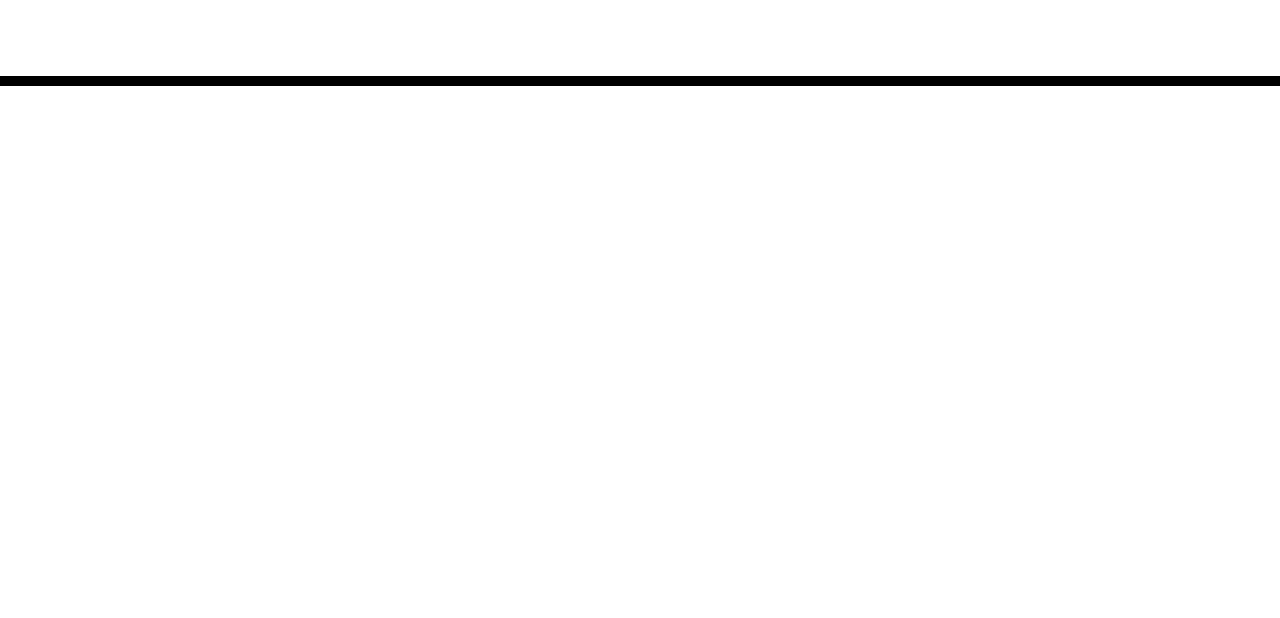
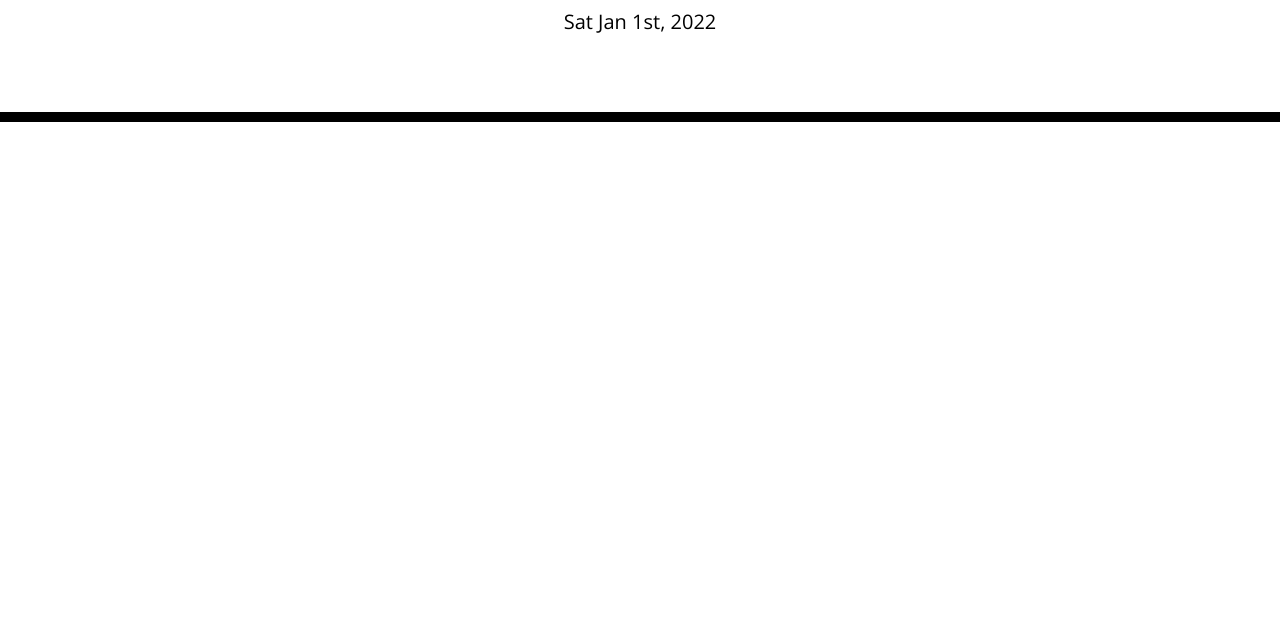
Before and after one commit to coreylevine2000/hw-5-APIs-Work-Scheduler, a plain HTML site: page index.html in a window 1280 px wide. Shown: the part 182-800 px from the top of the page. Drawn offline with nearby package versions, Linux system fonts and the light colour scheme; files that its build step writes are made by us from their sources.

Commit message:
set date element

```diff
--- /dev/null
+++ b/assests/script.js
@@ -0,0 +1,2 @@
+var weekDay = moment("1-1-2022", "M-D-YYYY").format("ddd MMM Do, YYYY");
+$("#currentDay").text(weekDay);
--- a/index.html
+++ b/index.html
@@ -34,5 +34,6 @@
 
     <script src="https://cdnjs.cloudflare.com/ajax/libs/jquery/3.2.1/jquery.min.js"></script>
     <script src="https://cdnjs.cloudflare.com/ajax/libs/moment.js/2.24.0/moment.min.js"></script>
+    <script src="./assests/script.js"></script>
   </body>
 </html>
```
Also changed, not shown: 1 other file.
